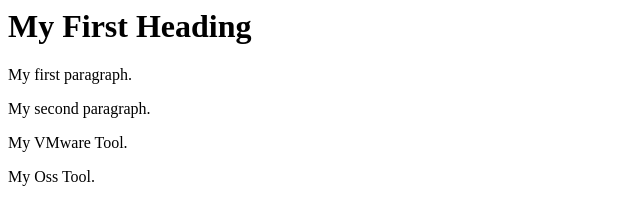
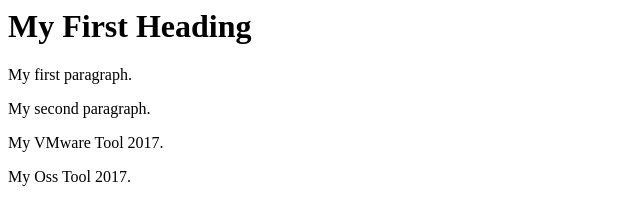
Before and after one commit to ramrk22/TestGet, a plain HTML site: page index.html in a window 1280 px wide. Shown: the full height of the page, 0-640 px from the left. Drawn offline with Linux system fonts and the light colour scheme.

Commit message:
Version updated to 2017

```diff
--- a/index.html
+++ b/index.html
@@ -5,8 +5,8 @@
 
 <p>My first paragraph.</p>
 <p>My second paragraph.</p>
-<p>My VMware Tool.</p>
-<p>My Oss Tool.</p>
+<p>My VMware Tool 2017.</p>
+<p>My Oss Tool 2017.</p>
 
 </body>
 </html>
```
